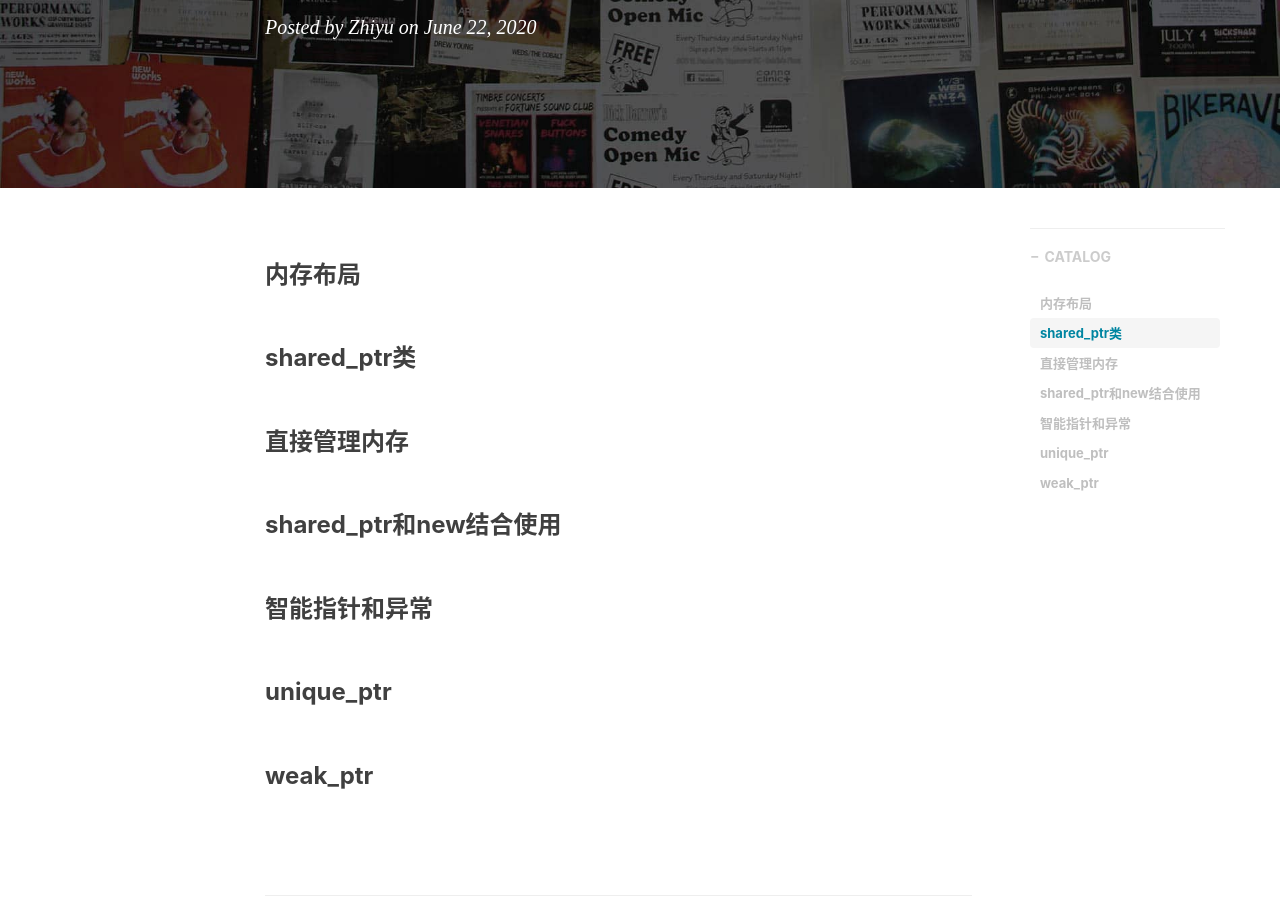
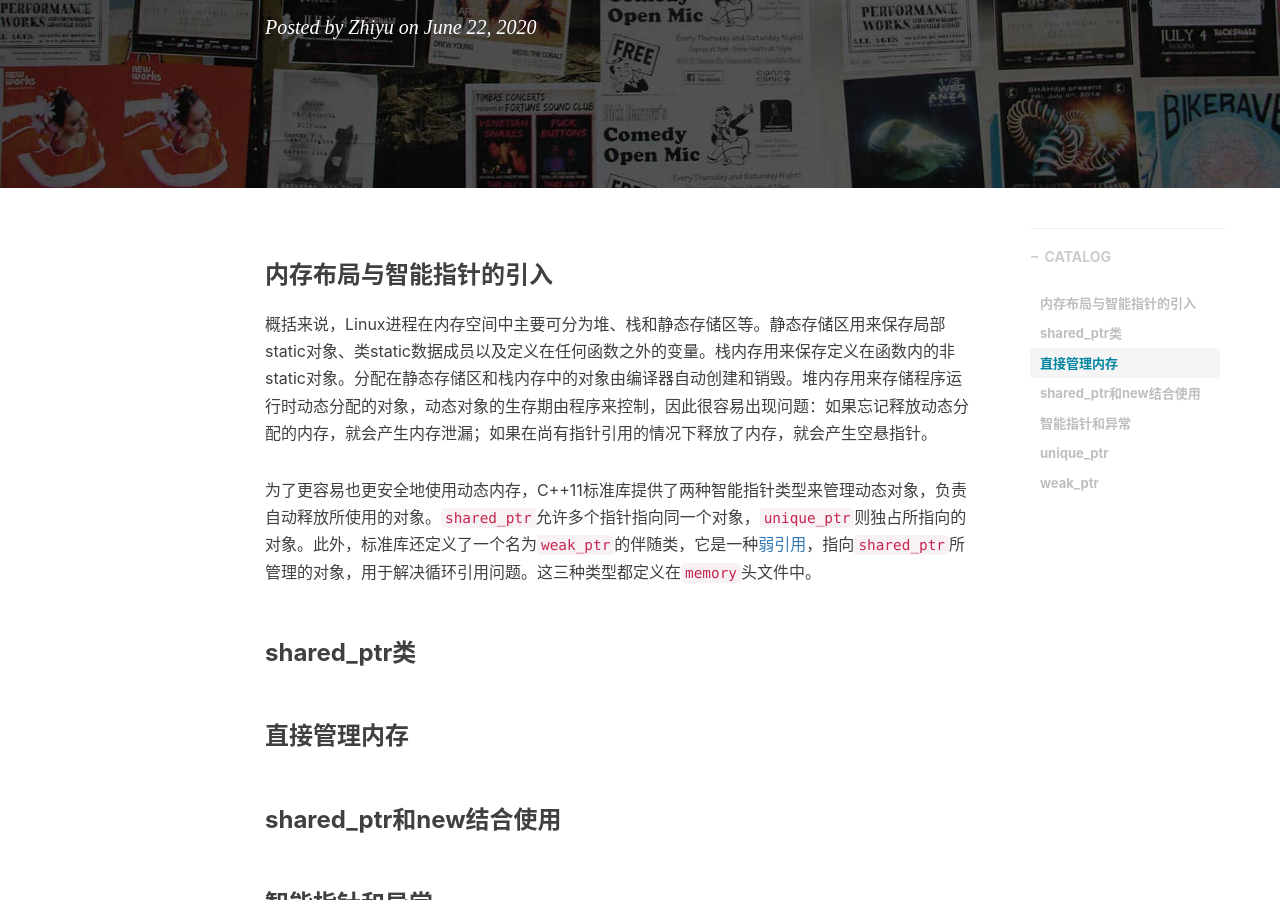
Before and after one commit to hu-zhiyu/hu-zhiyu.github.io, a Jekyll site: the page built from _posts/2020-06-22-C++动态内存与智能指针.md, in a window 1280 px wide and 900 px high, scrolled down 335 px. Built offline with Jekyll 4.4.1, drawn with Linux system fonts in a browser that asks for light colours; nearby versions of some CDN libraries; comment, search, counter and statistics services are not loaded.

Commit message:
update posts

```diff
--- a/_posts/2020-06-22-C++动态内存与智能指针.md
+++ b/_posts/2020-06-22-C++动态内存与智能指针.md
@@ -10,7 +10,10 @@ tags:
   - 智能指针
 ---
 
-### 内存布局
+### 内存布局与智能指针的引入
+概括来说，Linux进程在内存空间中主要可分为堆、栈和静态存储区等。静态存储区用来保存局部static对象、类static数据成员以及定义在任何函数之外的变量。栈内存用来保存定义在函数内的非static对象。分配在静态存储区和栈内存中的对象由编译器自动创建和销毁。堆内存用来存储程序运行时动态分配的对象，动态对象的生存期由程序来控制，因此很容易出现问题：如果忘记释放动态分配的内存，就会产生内存泄漏；如果在尚有指针引用的情况下释放了内存，就会产生空悬指针。
+
+为了更容易也更安全地使用动态内存，C++11标准库提供了两种智能指针类型来管理动态对象，负责自动释放所使用的对象。`shared_ptr`允许多个指针指向同一个对象，`unique_ptr`则独占所指向的对象。此外，标准库还定义了一个名为`weak_ptr`的伴随类，它是一种[弱引用](https://en.wikipedia.org/wiki/Weak_reference)，指向`shared_ptr`所管理的对象，用于解决循环引用问题。这三种类型都定义在`memory`头文件中。
 ### shared_ptr类
 ### 直接管理内存
 ### shared_ptr和new结合使用
```
Also changed, not shown: 5 other files.
